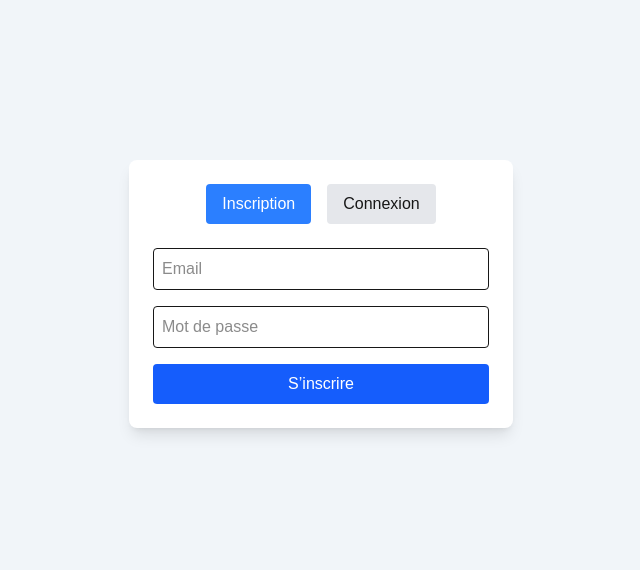
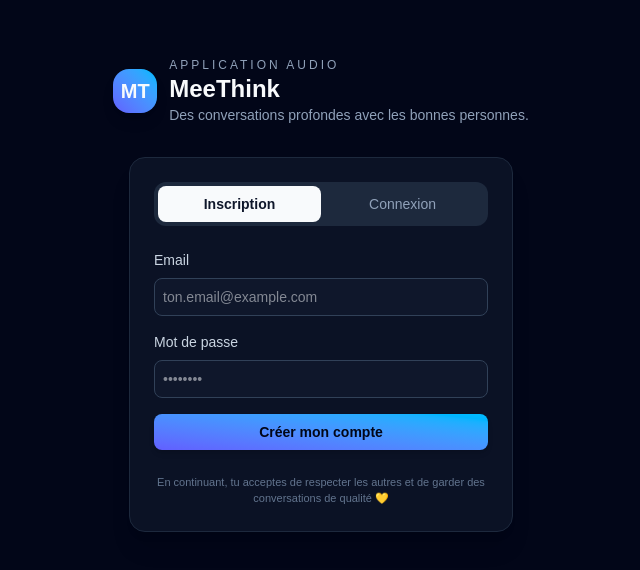
Before and after one commit to imanetahiri789-code/meethink-app, a Next.js app: page /auth in a window 1280 px wide. Shown: the part 106-676 px from the top of the page, without its empty margins (319-959 px from the left). Built offline with nearby package versions, Linux system fonts and the light colour scheme; no server answers.

Commit message:
update logo

```diff
--- a/app/auth/page.tsx
+++ b/app/auth/page.tsx
@@ -10,6 +10,7 @@ export default function AuthPage() {
   const [message, setMessage] = useState("");
 
   async function handleSignup() {
+    setMessage("");
     const { error } = await supabase.auth.signUp({
       email,
       password,
@@ -19,6 +20,7 @@ export default function AuthPage() {
   }
 
   async function handleLogin() {
+    setMessage("");
     const { error } = await supabase.auth.signInWithPassword({
       email,
       password,
@@ -28,60 +30,96 @@ export default function AuthPage() {
   }
 
   return (
-    <div className="min-h-screen flex flex-col items-center justify-center bg-slate-100 p-4">
-      <div className="bg-white shadow-lg rounded-lg p-6 w-full max-w-sm space-y-6">
+    <div className="min-h-screen flex flex-col items-center justify-center bg-slate-950 text-slate-50 px-4">
+      {/* LOGO + NOM APPLI */}
+      <div className="mb-8 flex items-center gap-3">
+        {/* Logo simple ronde avec M */}
+        <div className="h-11 w-11 rounded-2xl bg-gradient-to-tr from-indigo-500 to-sky-400 flex items-center justify-center shadow-lg">
+          <span className="text-xl font-bold">MT</span>
+        </div>
+        <div className="text-left">
+          <p className="text-xs uppercase tracking-[0.25em] text-slate-400">
+            Application audio
+          </p>
+          <h1 className="text-2xl font-semibold">MeeThink</h1>
+          <p className="text-sm text-slate-400">
+            Des conversations profondes avec les bonnes personnes.
+          </p>
+        </div>
+      </div>
 
-        <div className="flex space-x-4 justify-center">
+      {/* CARD AUTH */}
+      <div className="bg-slate-900/70 border border-slate-800 shadow-xl rounded-2xl p-6 w-full max-w-sm space-y-6">
+        {/* Onglets */}
+        <div className="flex bg-slate-800 rounded-xl p-1">
           <button
             onClick={() => setTab("signup")}
-            className={`px-4 py-2 rounded ${
-              tab === "signup" ? "bg-blue-500 text-white" : "bg-gray-200"
+            className={`w-1/2 px-4 py-2 text-sm rounded-lg transition ${
+              tab === "signup"
+                ? "bg-slate-50 text-slate-900 font-semibold"
+                : "text-slate-400"
             }`}
           >
             Inscription
           </button>
           <button
             onClick={() => setTab("login")}
-            className={`px-4 py-2 rounded ${
-              tab === "login" ? "bg-blue-500 text-white" : "bg-gray-200"
+            className={`w-1/2 px-4 py-2 text-sm rounded-lg transition ${
+              tab === "login"
+                ? "bg-slate-50 text-slate-900 font-semibold"
+                : "text-slate-400"
             }`}
           >
             Connexion
           </button>
         </div>
 
+        {/* Formulaire */}
         <div className="space-y-4">
+          <div className="space-y-2 text-sm">
+            <label className="block text-slate-300">Email</label>
             <input
               type="email"
-            placeholder="Email"
-            className="w-full border p-2 rounded"
+              placeholder="ton.email@example.com"
+              className="w-full bg-slate-900 border border-slate-700 focus:border-indigo-500 outline-none p-2 rounded-lg text-sm"
               onChange={(e) => setEmail(e.target.value)}
             />
+          </div>
 
+          <div className="space-y-2 text-sm">
+            <label className="block text-slate-300">Mot de passe</label>
             <input
               type="password"
-            placeholder="Mot de passe"
-            className="w-full border p-2 rounded"
+              placeholder="••••••••"
+              className="w-full bg-slate-900 border border-slate-700 focus:border-indigo-500 outline-none p-2 rounded-lg text-sm"
               onChange={(e) => setPassword(e.target.value)}
             />
+          </div>
 
           {tab === "signup" ? (
             <button
               onClick={handleSignup}
-              className="w-full bg-blue-600 text-white py-2 rounded"
+              className="w-full bg-gradient-to-tr from-indigo-500 to-sky-400 text-slate-950 py-2 rounded-lg text-sm font-semibold shadow-md hover:brightness-110 transition"
             >
-              S’inscrire
+              Créer mon compte
             </button>
           ) : (
             <button
               onClick={handleLogin}
-              className="w-full bg-blue-600 text-white py-2 rounded"
+              className="w-full bg-gradient-to-tr from-indigo-500 to-sky-400 text-slate-950 py-2 rounded-lg text-sm font-semibold shadow-md hover:brightness-110 transition"
             >
-              Se connecter
+              Me connecter
             </button>
           )}
 
-          {message && <p className="text-center text-sm text-red-500">{message}</p>}
+          {message && (
+            <p className="text-center text-xs text-rose-400 mt-2">{message}</p>
+          )}
+
+          <p className="text-[11px] text-center text-slate-500 mt-2">
+            En continuant, tu acceptes de respecter les autres et de garder des
+            conversations de qualité 💛
+          </p>
         </div>
       </div>
     </div>
```
Lines whose indentation alone changed are shown as unchanged.
